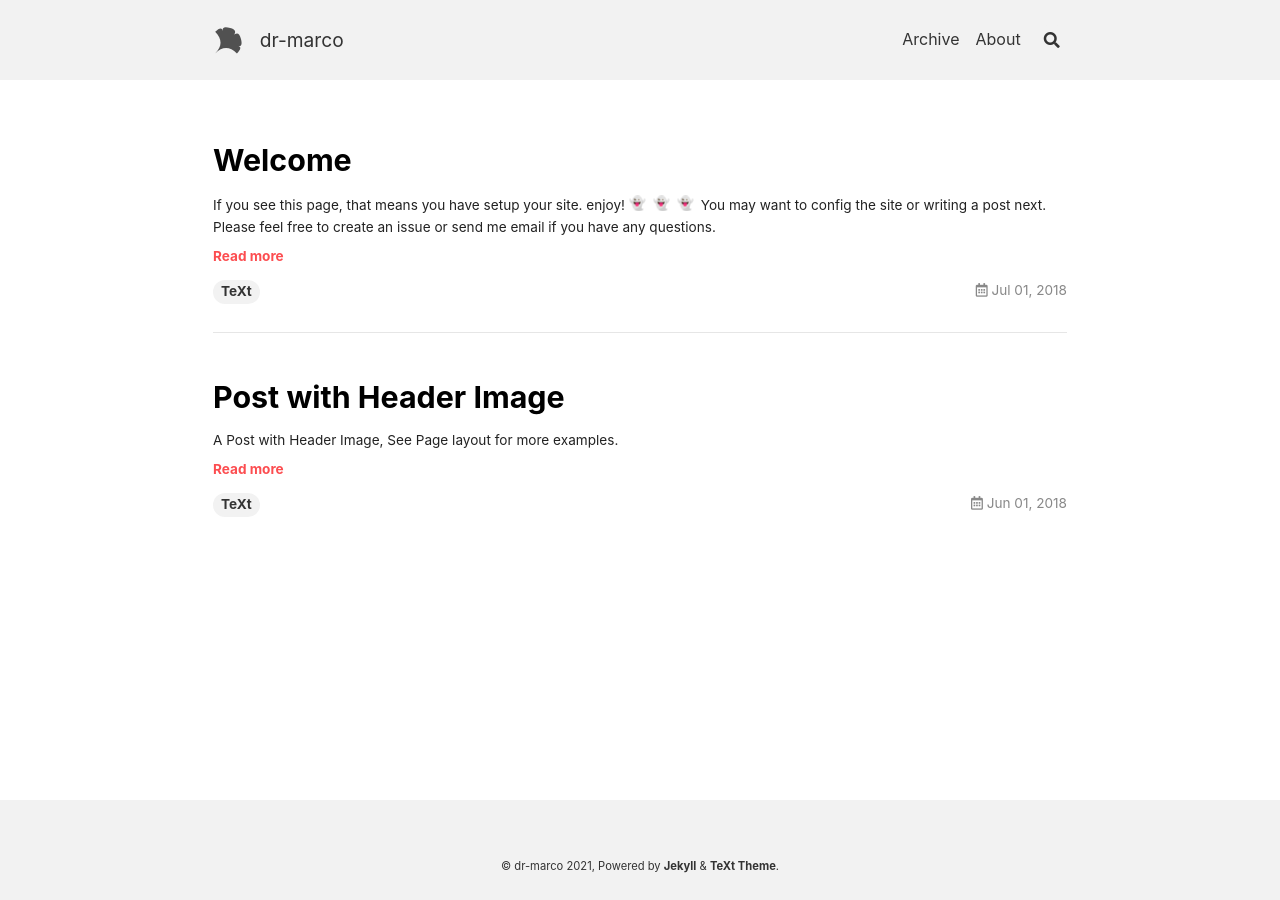
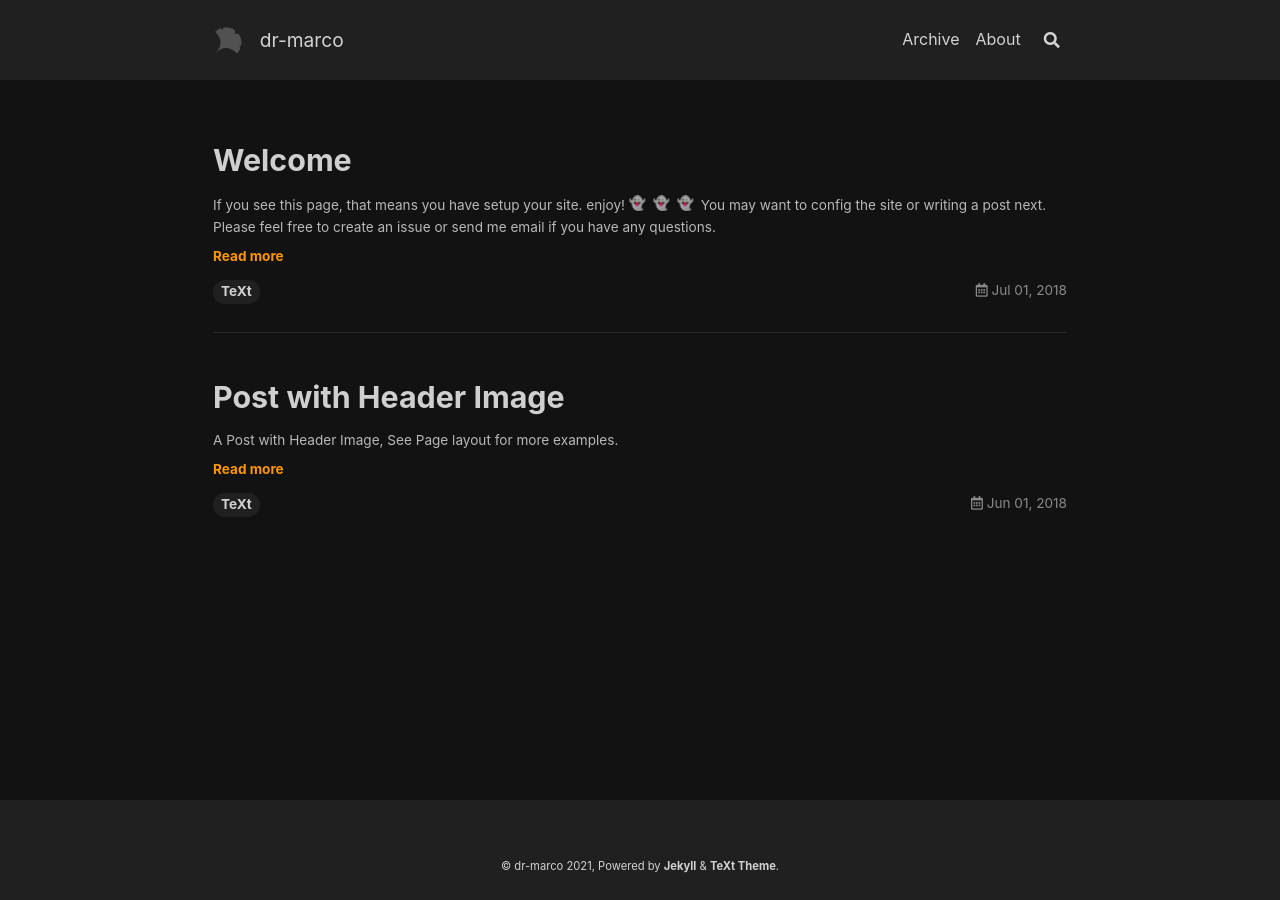
Before and after one commit to dr-marco/dr-marco.github.io, a Jekyll site: the page built from index.html, in a window 1280 px wide. Built offline with Jekyll 4.4.1, drawn with Linux system fonts in a browser that asks for light colours; nearby versions of some CDN libraries; emoji names are drawn with the system emoji font; the list of posts is cut into pages by our own code.

Commit message:
Changing theme

```diff
--- a/_config.yml
+++ b/_config.yml
@@ -16,26 +16,26 @@
 
 ## => Site Settings
 ##############################
-text_skin: default # "default" (default), "dark", "forest", "ocean", "chocolate", "orange"
-highlight_theme: default # "default" (default), "tomorrow", "tomorrow-night", "tomorrow-night-eighties", "tomorrow-night-blue", "tomorrow-night-bright"
-url     : # the base hostname & protocol for your site e.g. https://www.someone.com
+text_skin: dark # "default" (default), "dark", "forest", "ocean", "chocolate", "orange"
+highlight_theme: tomorrow-night # "default" (default), "tomorrow", "tomorrow-night", "tomorrow-night-eighties", "tomorrow-night-blue", "tomorrow-night-bright"
+url     : https://deramundo.com # the base hostname & protocol for your site e.g. https://www.someone.com
 baseurl : # does not include hostname
 title   : dr-marco
 description: > # this means to ignore newlines until "Language & timezone"
-  Your Site Description
+  Personal blog
 
 
 ## => Language and Timezone
 ##############################
 lang: # the language of your site, default as "en"
-timezone: # see https://en.wikipedia.org/wiki/List_of_tz_database_time_zones for the available values
+timezone: Europe/Rome # see https://en.wikipedia.org/wiki/List_of_tz_database_time_zones for the available values
 
 
 ## => Author and Social
 ##############################
 author:
-  type      : # "person" (default), "organization"
-  name      : Your Name
+  type      : person # "person" (default), "organization"
+  name      : De Ramundo Marco
   url       :
   avatar    : # path or url of avatar image (square)
   bio       : I am an amazing person.
```
